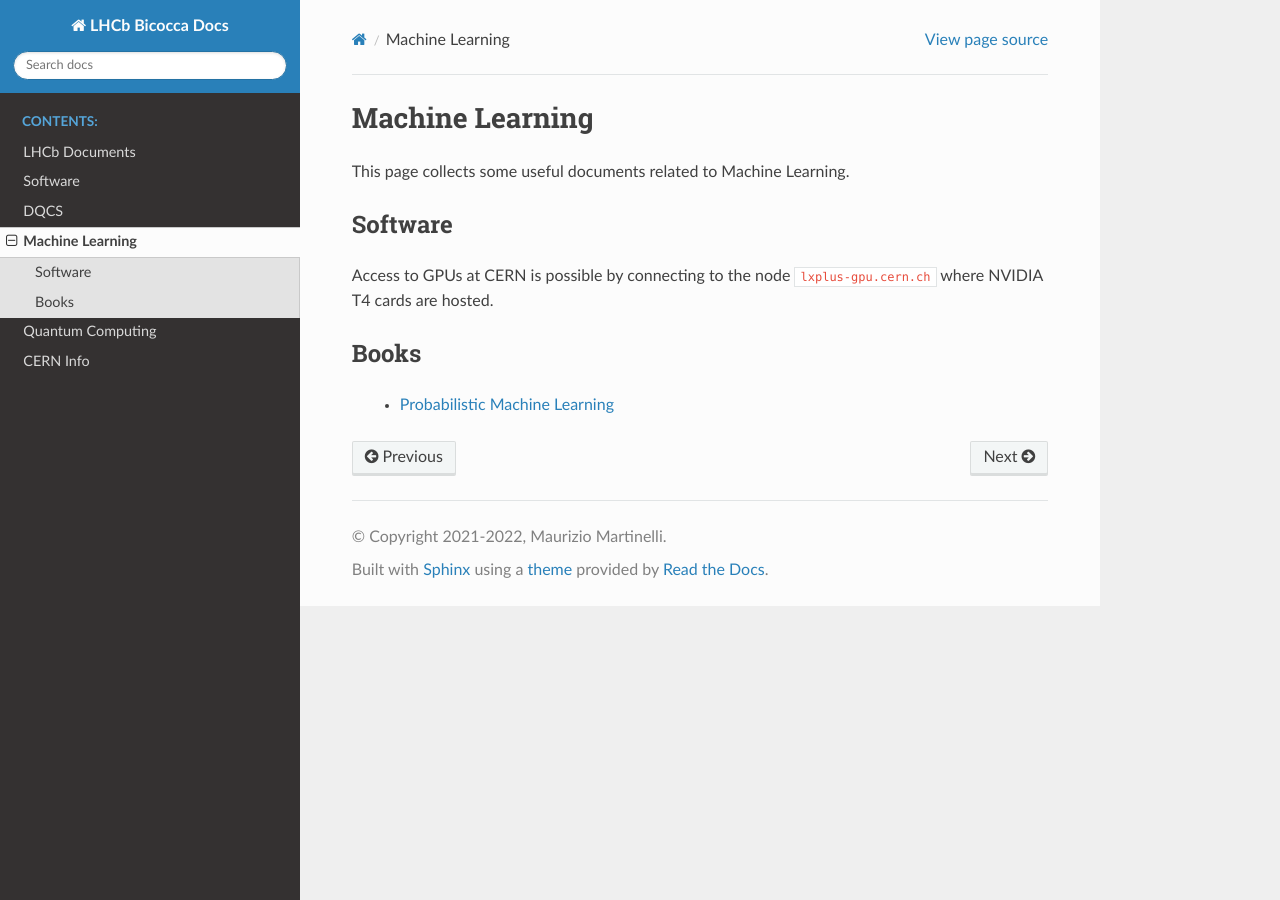
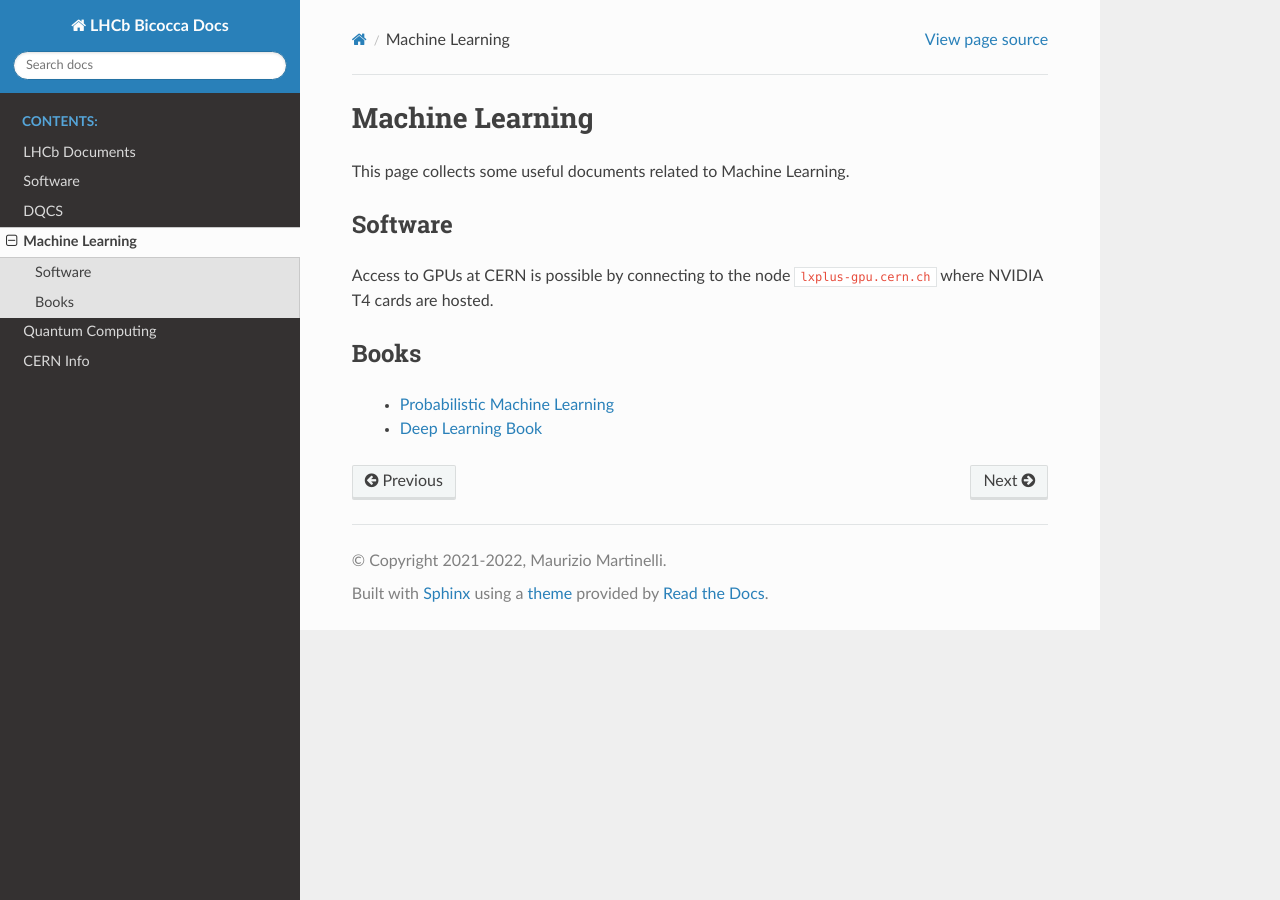
Before and after one commit to lhcb-bicocca/documentation, a Sphinx documentation site: the page built from docs/source/ml.rst, in a window 1280 px wide. Built offline with Sphinx 7.4.7 and the Read the Docs theme 2.0.0, drawn with Linux system fonts in a browser that asks for light colours.

Commit message:
Update ml.rst
Added Deep Learning Book referenced

```diff
--- a/docs/source/ml.rst
+++ b/docs/source/ml.rst
@@ -9,3 +9,4 @@ Access to GPUs at CERN is possible by connecting to the node ``lxplus-gpu.cern.c
 Books
 ^^^^^
  - `Probabilistic Machine Learning <https://probml.github.io/pml-book/>`_
+ - `Deep Learning Book <https://www.deeplearningbook.org>`_
```
